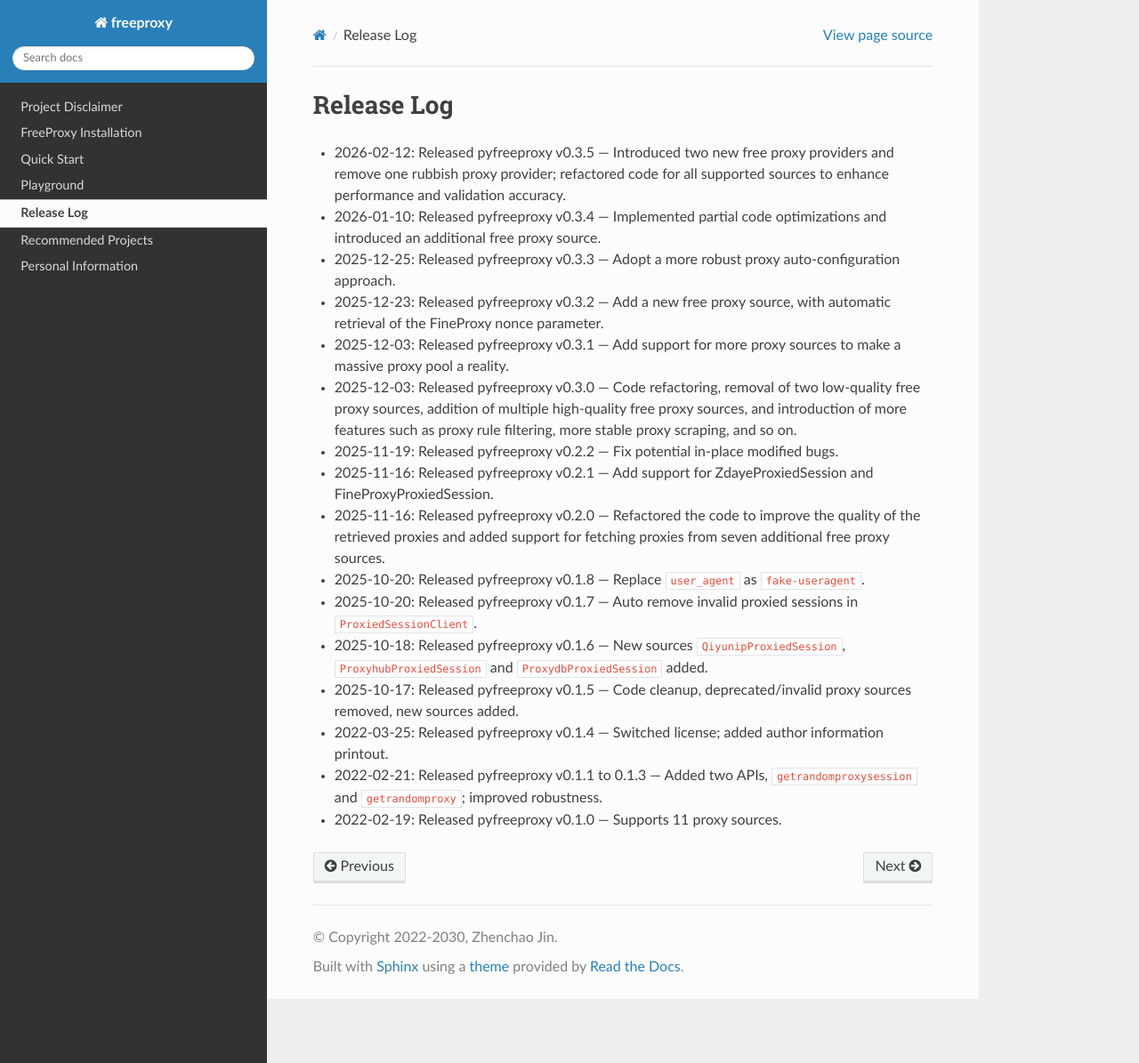
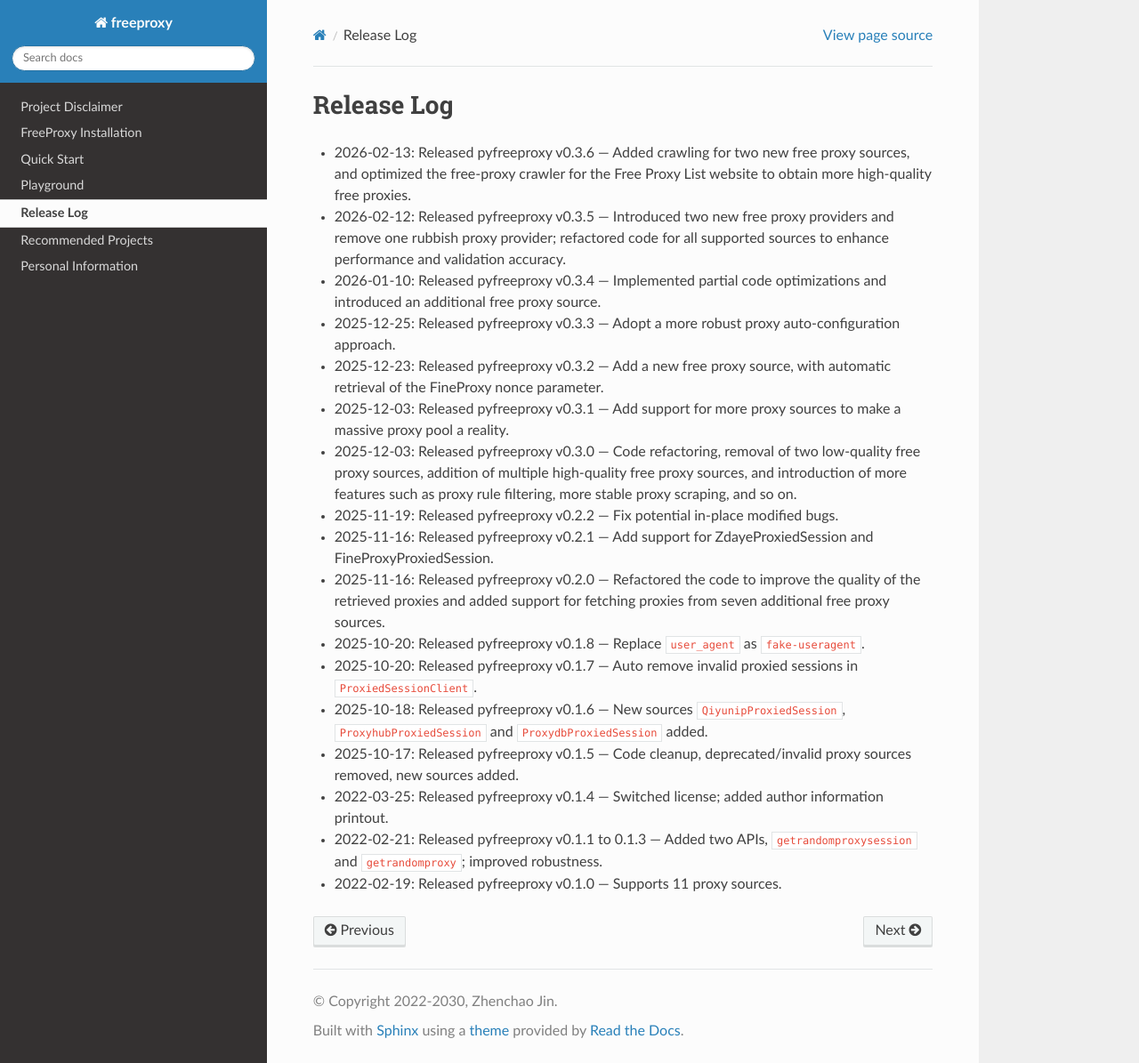
Before and after one commit to CharlesPikachu/freeproxy, a Sphinx documentation site: the page built from docs/Changelog.md, in a window 1280 px wide and 1195 px high. Shown: the whole window at 89% size. Built offline with Sphinx 7.4.7 and the Read the Docs theme 3.1.0, drawn with Linux system fonts in a browser that asks for light colours.

Commit message:
bump to pyfreeproxy v0.3.6

```diff
--- a/docs/Changelog.md
+++ b/docs/Changelog.md
@@ -1,5 +1,6 @@
 # Release Log
 
+- 2026-02-13: Released pyfreeproxy v0.3.6 — Added crawling for two new free proxy sources, and optimized the free-proxy crawler for the Free Proxy List website to obtain more high-quality free proxies.
 - 2026-02-12: Released pyfreeproxy v0.3.5 — Introduced two new free proxy providers and remove one rubbish proxy provider; refactored code for all supported sources to enhance performance and validation accuracy.
 - 2026-01-10: Released pyfreeproxy v0.3.4 — Implemented partial code optimizations and introduced an additional free proxy source.
 - 2025-12-25: Released pyfreeproxy v0.3.3 — Adopt a more robust proxy auto-configuration approach.
```
Also changed, not shown: README.md (+1 -1 lines).
